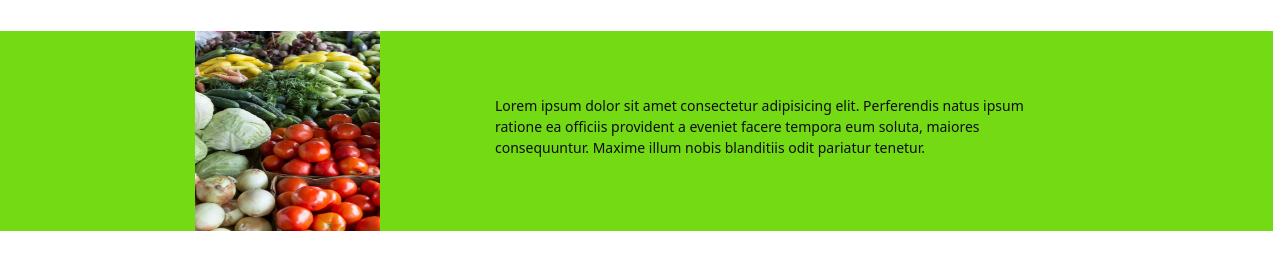
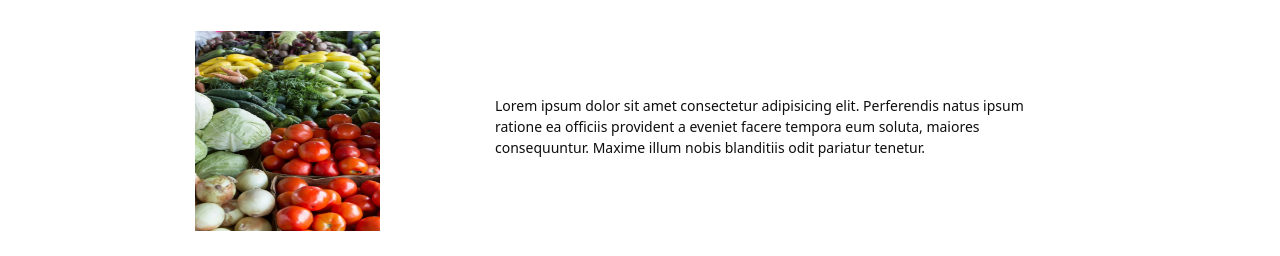
Before and after one commit to UsuarioMel/verduleriaqukuy, a plain HTML site: page index.html in a window 1280 px wide. Shown: the part 170-426 px from the top of the page. Drawn offline with nearby package versions, Linux system fonts and the light colour scheme.

Commit message:
Modifique estilos

```diff
--- a/css/estilos.css
+++ b/css/estilos.css
@@ -108,7 +108,7 @@ div.reset {
   justify-content: center;
   align-items: center;
   padding: 0 50px;
-  background-color: rgb(115, 218, 20) ;
+git
 
 }
 
```
Also changed, not shown: index.html (+2 -10 lines).
